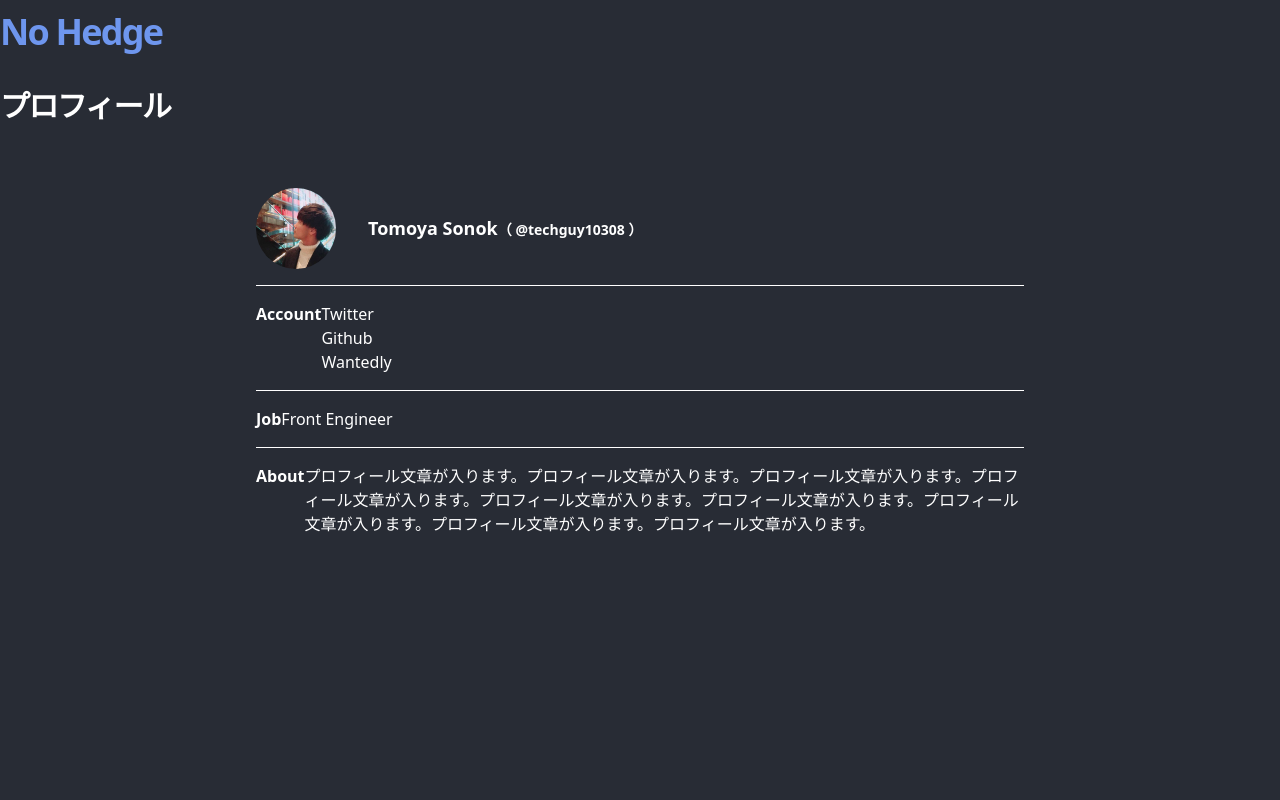
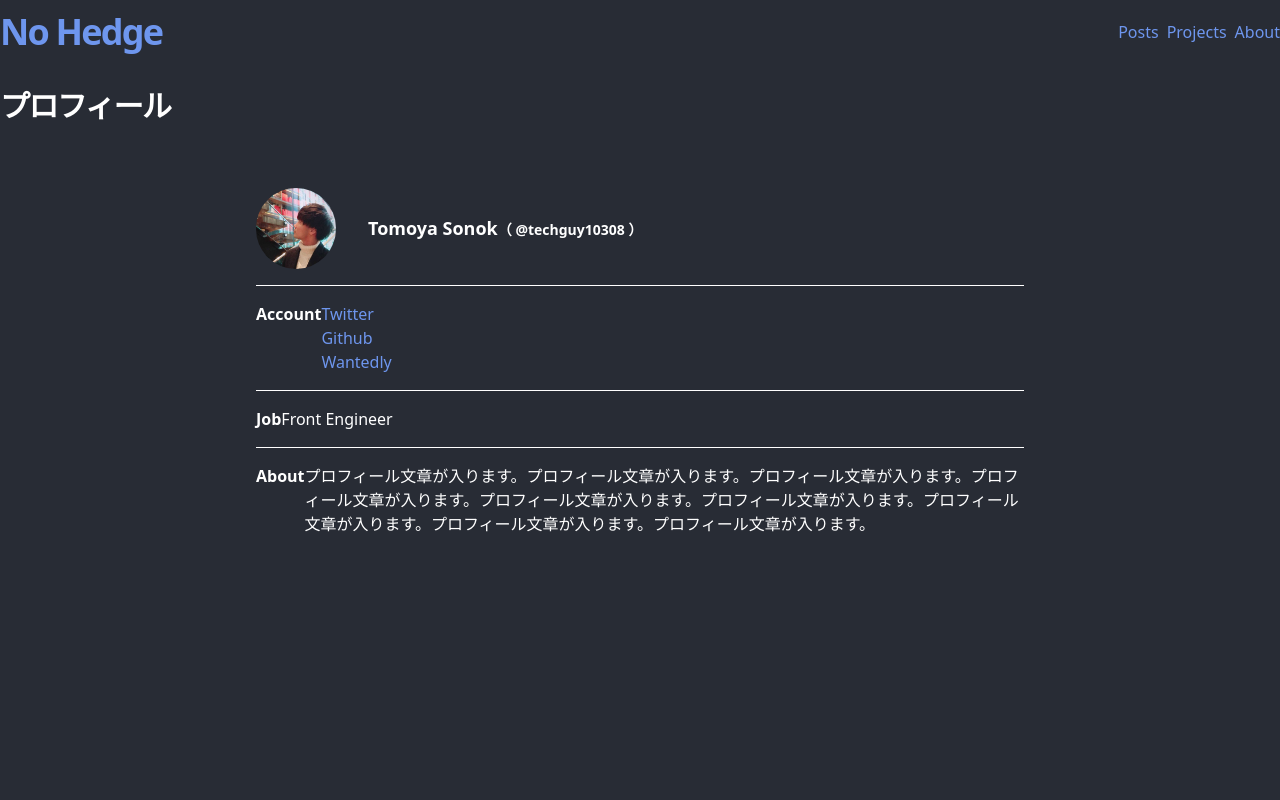
Before and after one commit to Tomoya-Sonok/nohedge, a Next.js app: page /about in a window 1280 px wide. Shown: the top 800 px of the page. Built offline with nearby package versions, Linux system fonts and the light colour scheme.

Commit message:
Fix/ profile page and nav bar

```diff
--- a/components/header.tsx
+++ b/components/header.tsx
@@ -2,10 +2,21 @@ import Link from 'next/link'
 
 const Header = () => {
   return (
-    <div className='h-16 flex mx-auto max-w-7xl text-2xl md:text-4xl font-bold text-primary-text tracking-tight md:tracking-tighter leading-tight mb-6'>
-      <h2 className='flex items-center px-8 md:px-0'>
+    <div className='h-16 text-primary-text flex justify-between mx-auto max-w-7xl mb-6'>
+      <h2 className='text-2xl md:text-4xl font-bold text-primary-text tracking-tight md:tracking-tighter leading-tight flex items-center px-8 md:px-0'>
         <Link href='/'>No Hedge</Link>
       </h2>
+      <ul className='flex items-center'>
+        <li className='pr-2'>
+          <Link href='/'>Posts</Link>
+        </li>
+        <li className='pr-2'>Projects</li>
+        <li>
+          <Link href='/about'>
+            <a>About</a>
+          </Link>
+        </li>
+      </ul>
     </div>
   )
 }
--- a/components/profile.tsx
+++ b/components/profile.tsx
@@ -15,10 +15,34 @@ const Profile = () => {
       <hr />
       <div className='md:flex py-4'>
         <p className='font-bold'>Account</p>
-        <ul>
-          <li>Twitter</li>
-          <li>Github</li>
-          <li>Wantedly</li>
+        <ul className='text-primary-text'>
+          <li>
+            <a
+              href='https://twitter.com/techguy10308'
+              target='_blank'
+              rel='noopener noreferrer'
+            >
+              Twitter
+            </a>
+          </li>
+          <li>
+            <a
+              href='https://github.com/Tomoya-Sonok'
+              target='_blank'
+              rel='noopener noreferrer'
+            >
+              Github
+            </a>
+          </li>
+          <li>
+            <a
+              href='https://www.wantedly.com/id/tomoya_sonokui'
+              target='_blank'
+              rel='noopener noreferrer'
+            >
+              Wantedly
+            </a>
+          </li>
         </ul>
       </div>
       <hr />
```
